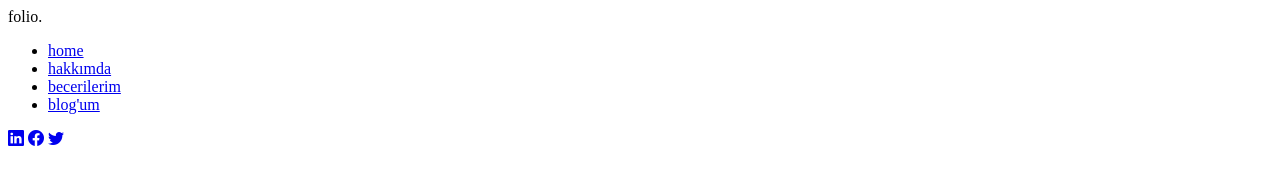
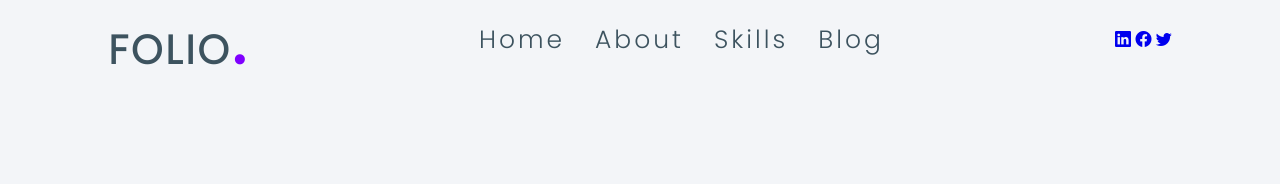
Before and after one commit to locodis/portfolio, a plain HTML site: page index.html in a window 1280 px wide. Drawn offline with nearby package versions, Linux system fonts and the light colour scheme; a web font is replaced by a local one.

Commit message:
css çalışılıyor

```diff
--- a/index.html
+++ b/index.html
@@ -5,22 +5,28 @@
     <meta http-equiv="X-UA-Compatible" content="IE=edge">
     <meta name="viewport" content="width=device-width, initial-scale=1.0">
     <link rel="stylesheet" href="https://cdn.jsdelivr.net/npm/bootstrap-icons@1.10.2/font/bootstrap-icons.css" integrity="sha384-b6lVK+yci+bfDmaY1u0zE8YYJt0TZxLEAFyYSLHId4xoVvsrQu3INevFKo+Xir8e" crossorigin="anonymous">
+    <link rel="stylesheet" href="/style.css">
     <title>Document</title>
 </head>
 <body>
+    <!--tüm sayfayı kaplayan bölüm olacak-->
     <div class="container">
+        <!--sayfanın üst tarafı gezinti-nav ı kapsayan bölüm -->
         <nav>
-            <div class="log">folio.</div>
-            <ul class="navItems">
+            <div class="logo">folio<b>.</b></div>
+            <!--burda logo var sola yaslayacağız-->
+            <ul class="navItems"><!--bu liste bölümü logomuz ile sağdaki media linkleri arasına hizalancak-->
                 <li><a href="#">home</a></li>
-                <li><a href="#">hakkımda</a></li>
-                <li><a href="#">becerilerim</a></li>
-                <li><a href="#">blog'um</a></li>
+                <li><a href="#">about</a></li>
+                <li><a href="#">skills</a></li>
+                <li><a href="#">blog</a></li>
             </ul>
-            <div class="links">
-                <a href="#"><i class="bi bi-linkedin"></i></a>
-                <a href="#"><i class="bi bi-facebook"></i></a>
-                <a href="#"><i class="bi bi-twitter"></i></a>
+            <div class="links"><!--bu bölüm ise nav bölmesinin sol tarafında olacak-->
+                <!--burada kullanacağımız a linkleri font awesome dan alındı ve CDN linki head içinde dir-->
+                <a href="#" title="media_icons1"><i class="bi bi-linkedin"></i></a>
+                <a href="#" title="media_icons2"><i class="bi bi-facebook"></i></a>
+                <a href="#" title="media_icons3">
+                    <i class="bi bi-twitter"></i></a>
 
             </div>
 
--- /dev/null
+++ b/style.css
@@ -0,0 +1,70 @@
+/*kullanacağımız font family google fonts dan poppins linkini import ettik*/
+
+
+@import url('https://fonts.googleapis.com/css2?family=Caveat&family=Hanken+Grotesk:ital,wght@1,200&family=Inter:wght@700&family=Lato&family=Passions+Conflict&family=Poppins:ital,wght@0,300;1,300&family=Titillium+Web:wght@200&display=swap');
+
+/* sayfamız da reset işlemleri yapıyoruz*/
+* {
+    margin: 0;
+    padding: 0;
+    box-sizing: border-box;
+    font-family: 'poppins', sans-serif;
+}
+
+body {
+    overflow: hidden;
+}
+
+/* genel olarak sayfamızın ekranda taşma yapmaması scroll olmaması için |*/
+.container {
+    width: 100%;
+    min-height: 100vh;
+    background-color: #f3f5f8;
+}
+
+/* gezinti:nav bölümünü yatay olarak hızalayacağız | standart olarak flex direction row zaten|*/
+nav {
+    display: flex;
+    /*flex-direction: row;*/
+    width: 100%;
+    justify-content: space-around;
+    /* sağa sola eşit yaslama yapıyoruz*/
+    height: 80px;
+    line-height: 80px;
+    z-index: 111;
+
+
+    /* burada line height belirleyerek buradaki element/nesneler(nav içeriklerinin) her neyse satırın tam ortasında kalmasını sağlıyoruz*/
+
+
+}
+
+.logo {
+    text-transform: uppercase;
+    letter-spacing: 3px;
+    font-size: 40px;
+    font-weight: 800;
+    cursor: pointer;
+    color:#3d535f;
+
+}
+b{
+    font-size: 70px;
+    color: #7f00ff;
+}
+.navItems{
+    display: flex;
+}
+.navItems li{
+    list-style: none;
+    margin: 0 15px;
+    /*margin için 2 değer verdik birincisi üstten alttan 0 ve ikincisi sağdan soldan 15 piksel*/
+
+}
+.navItems li a{
+    font-size: 25px;
+    color: #3d535f;
+    letter-spacing: 3px;
+    text-decoration: none;
+    text-transform: capitalize;
+}
```
